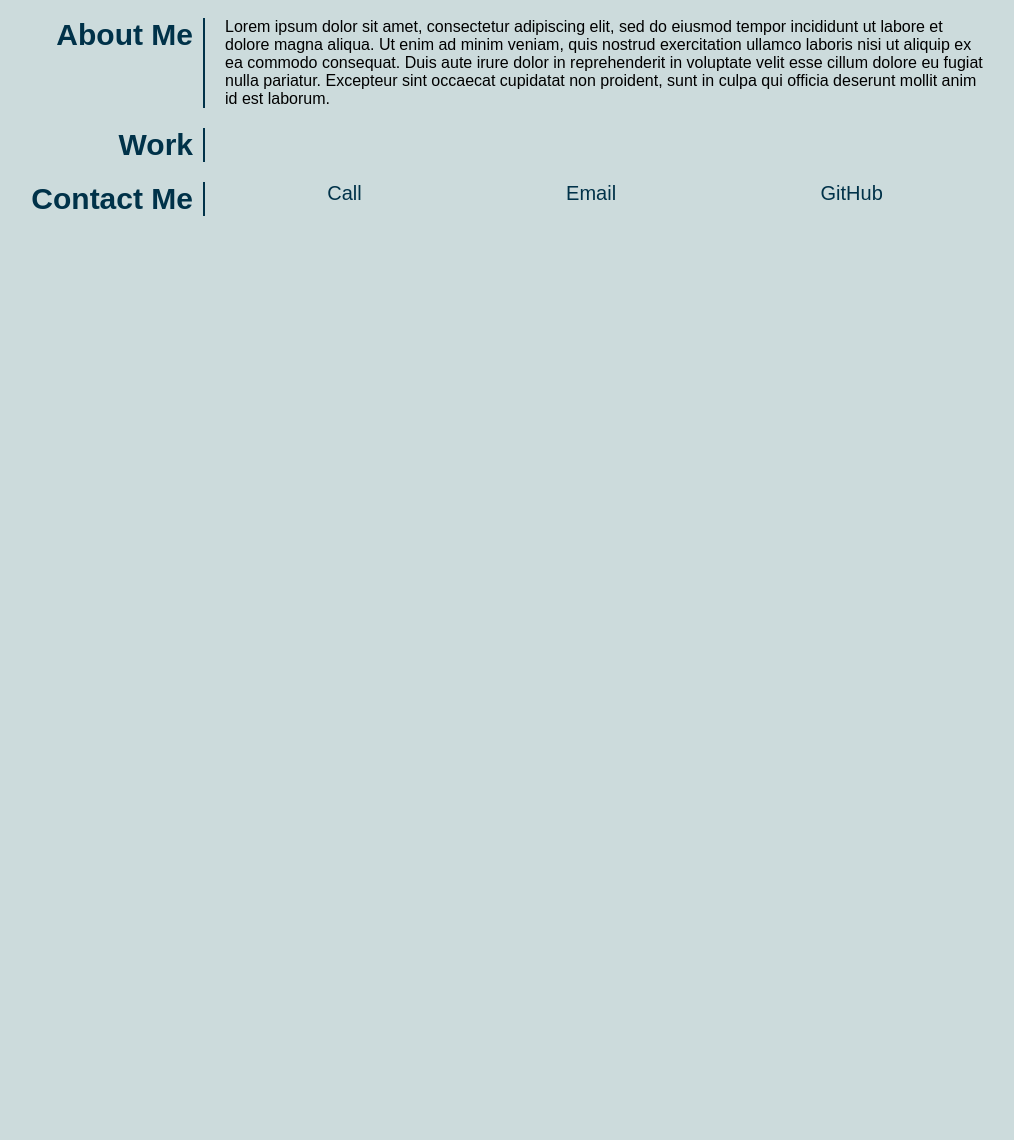
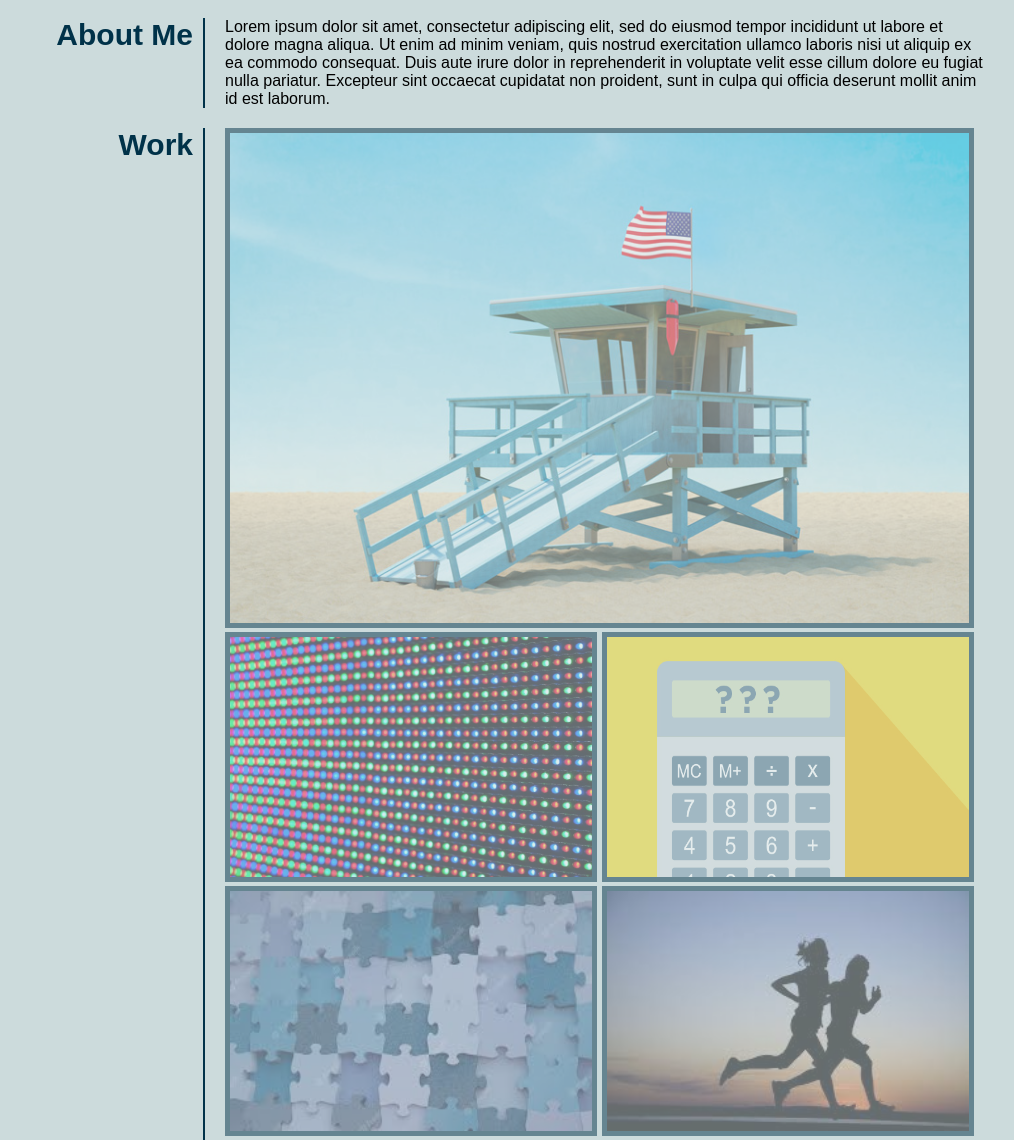
Before and after one commit to BradyLange1/My-Portfolio, a plain HTML site: page index.html in a window 1280 px wide. Shown: the part 289-1429 px from the top of the page, without its empty margins (145-1159 px from the left). Before the commit the page ends 800 px from the top, so only its background shows below. Drawn offline with Linux system fonts and the light colour scheme.

Commit message:
added pictures to work section and styled them

```diff
--- a/assets/style.css
+++ b/assets/style.css
@@ -100,16 +100,32 @@ main {
 
 /* work cards */
 
+.big-card-image {
+    height: 500px;
+    width: 98.5%;
+    border: 5px solid var(--dark);
+    opacity: .5;
+}
+
+.small-card-image {
+    border: 5px solid var(--dark);
+    width: 49%;
+    opacity: .5;
+    height: 250px;
+}
+
+.big-card-image:hover,
+.small-card-image:hover {
+    opacity: 1.0;
+    transition: .4s;
+}
+
 /* footer */
 
 footer ul {
     display: flex;
     justify-content: space-around;
     list-style-type: none;
-}
-
-footer li {
-
 }
 
 footer li a {
@@ -122,6 +138,7 @@ footer li a {
 footer li a:hover {
     background-color: var(--dark);
     color: var(--light);
+    transition: .4s;
 }
 
 /* media queries */
--- a/index.html
+++ b/index.html
@@ -38,6 +38,18 @@
             <aside>
                 <h2 class="aside-heading">Work</h2>
             </aside>
+            <!-- surf report -->
+            <section class="main-section-content cards">
+                <img class="big-card-image" src="./assets/images/Lifeguard-Station.jpg" alt="Lifeguard-Station">
+                <img class="small-card-image" src="./assets/images/LED-Wall.jpg" alt="LED-Wall">
+                <img src="./assets/images/calculator.jpg" alt="Calculator" class="small-card-image">
+                <img src="./assets/images/pastel-puzzle.jpg" alt="pastel-puzzle" class="small-card-image">
+                <img src="./assets/images/run-buddy.jpg" alt="run-buddy" class="small-card-image">
+            </section>
+            <!-- LED wall -->
+            <!-- Calculator -->
+            <!-- Pastel Puzzles -->
+            <!-- Run Buddy -->
         </section>
         <!-- contact me -->
         <section class="main-sections" id="third-section">
```
Also changed, not shown: assets/images/calculator.jpg (added), assets/images/pastel-puzzle.jpg (added), assets/images/run-buddy.jpg (added).
